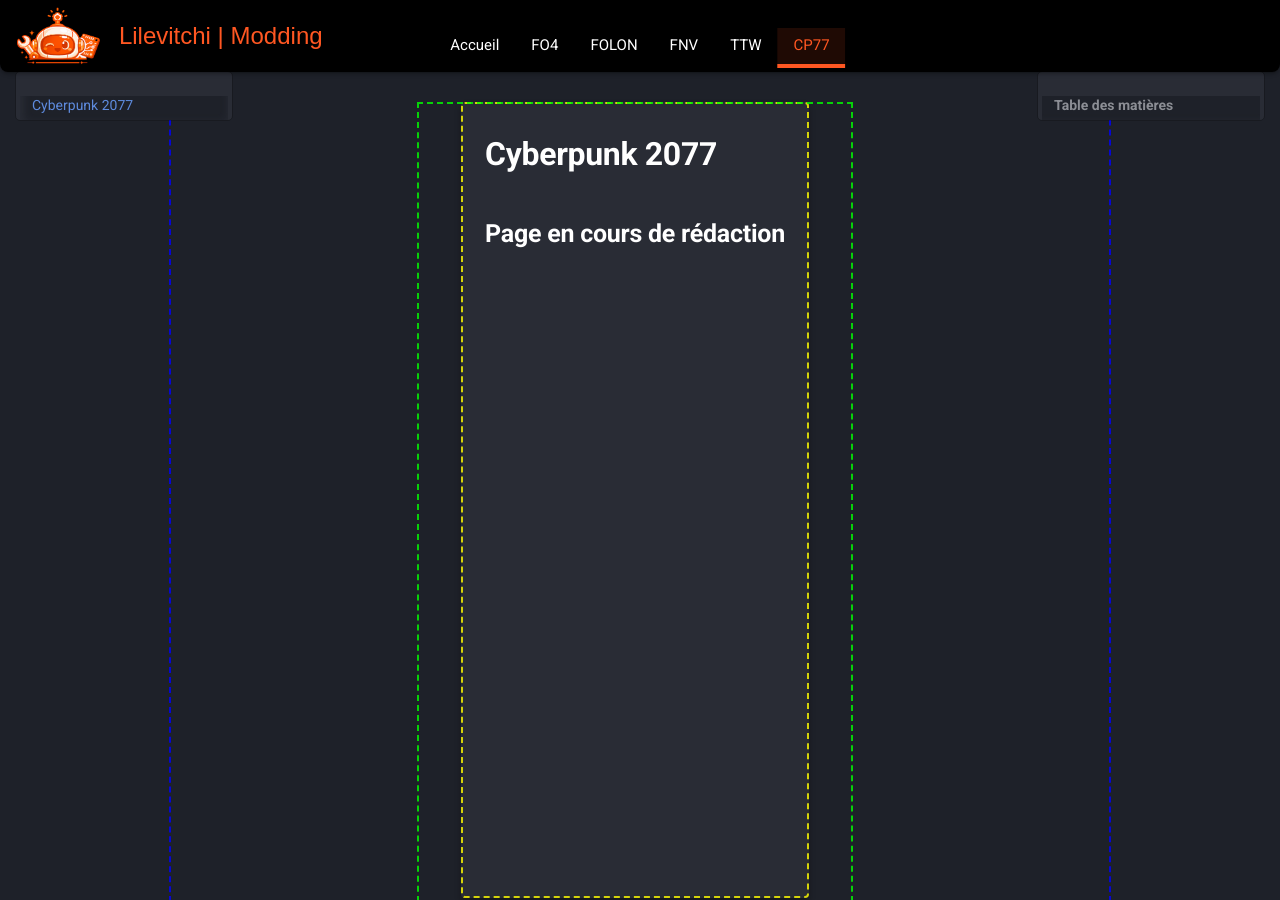
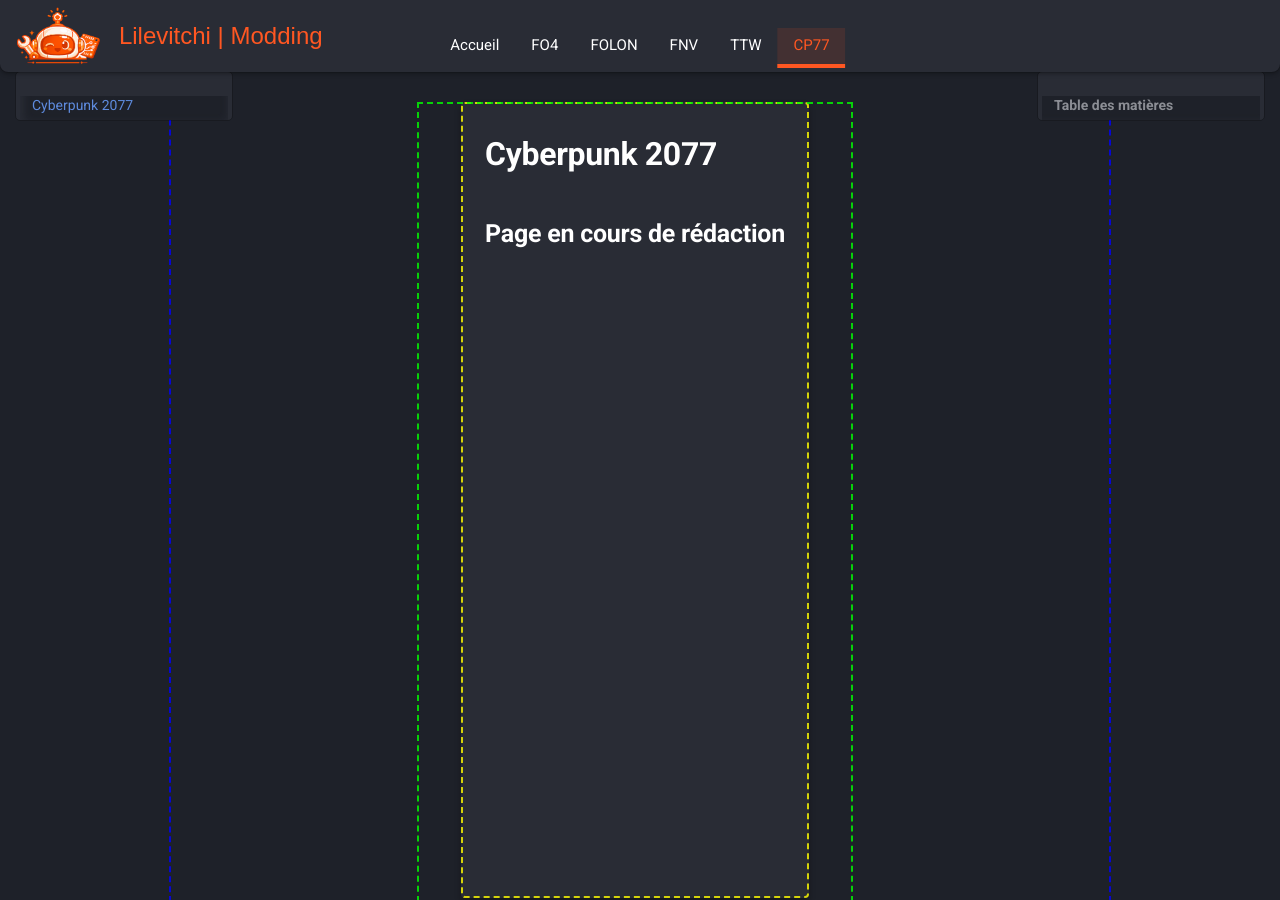
Before and after one commit to Lilevitchi/lilevitchi.github.io, an MkDocs documentation site: the page built from docs/cyberpunk/index.md, in a window 1280 px wide and 900 px high. Built offline with MkDocs 1.6.1 and Material for MkDocs 9.7.7, drawn with Linux system fonts in a browser that asks for light colours.

Commit message:
Update extra.css

```diff
--- a/docs/stylesheets/extra.css
+++ b/docs/stylesheets/extra.css
@@ -84,8 +84,6 @@
   font-family: var(--font-main);
   background-color: var(--bg-page);
   color: #fff;
-
-  overflow: hidden;
 }
 
 * {
@@ -131,7 +129,7 @@
   right: 0;
 
   height: var(--header-height);
-  background: #000;
+  background: var(--bg-surface);
   z-index: 100;
 
   border-bottom-left-radius: var(--radius-md);
```
